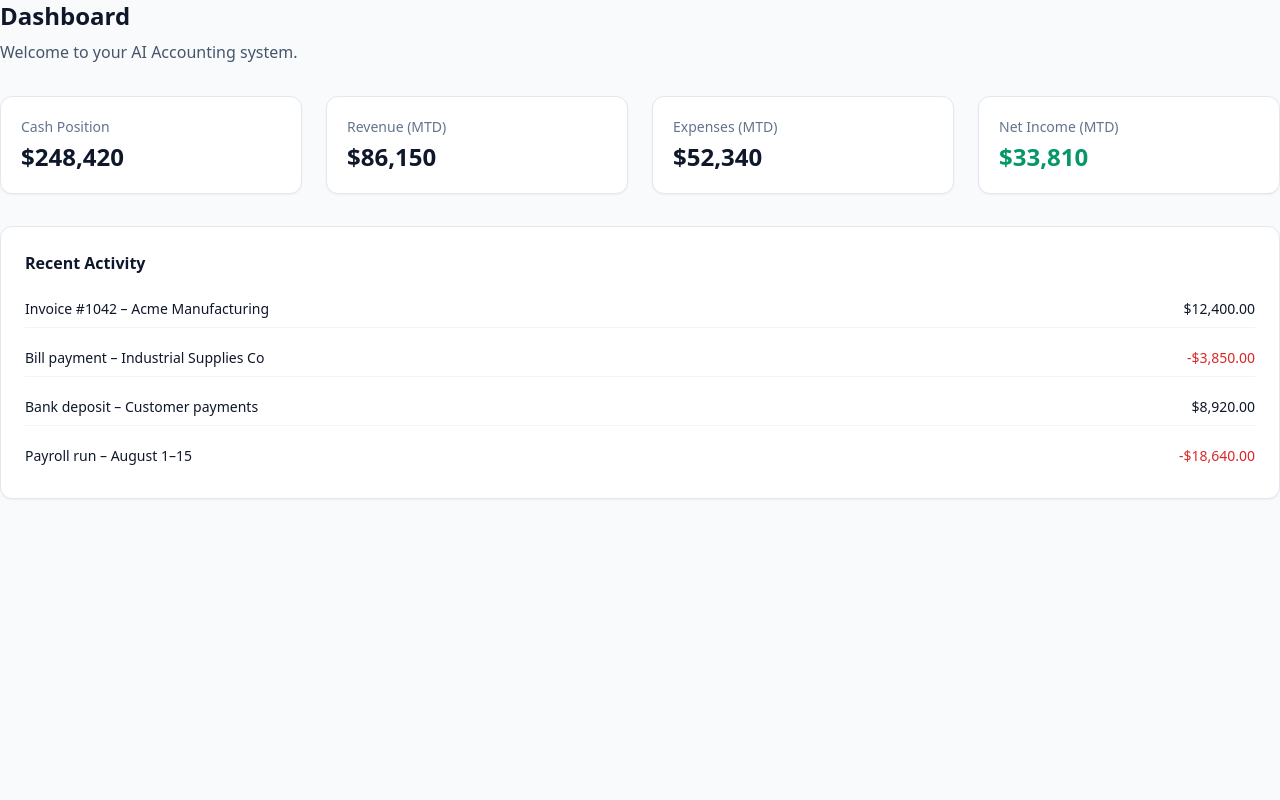
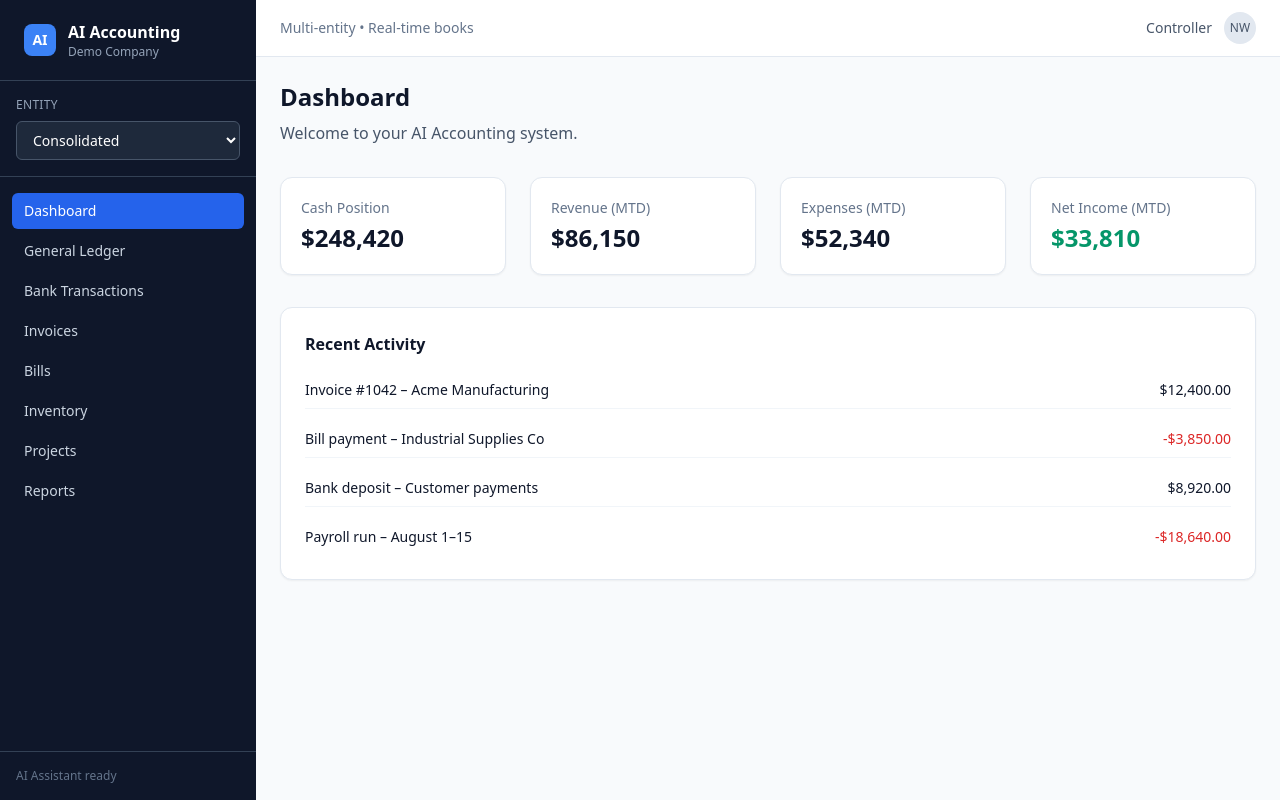
Before and after one commit to Walkachamen/ai-accounting, a Next.js app: page / in a window 1280 px wide. Built offline with nearby package versions, Linux system fonts and the light colour scheme.

Commit message:
Update layout.tsx

```diff
--- a/src/app/layout.tsx
+++ b/src/app/layout.tsx
@@ -1,5 +1,6 @@
 import type { Metadata } from "next";
 import "./globals.css";
+import AppShell from "@/components/AppShell";
 
 export const metadata: Metadata = {
   title: "AI Accounting System",
@@ -14,7 +15,7 @@ export default function RootLayout({
   return (
     <html lang="en">
       <body className="antialiased">
-        {children}
+        <AppShell>{children}</AppShell>
       </body>
     </html>
   );
```
